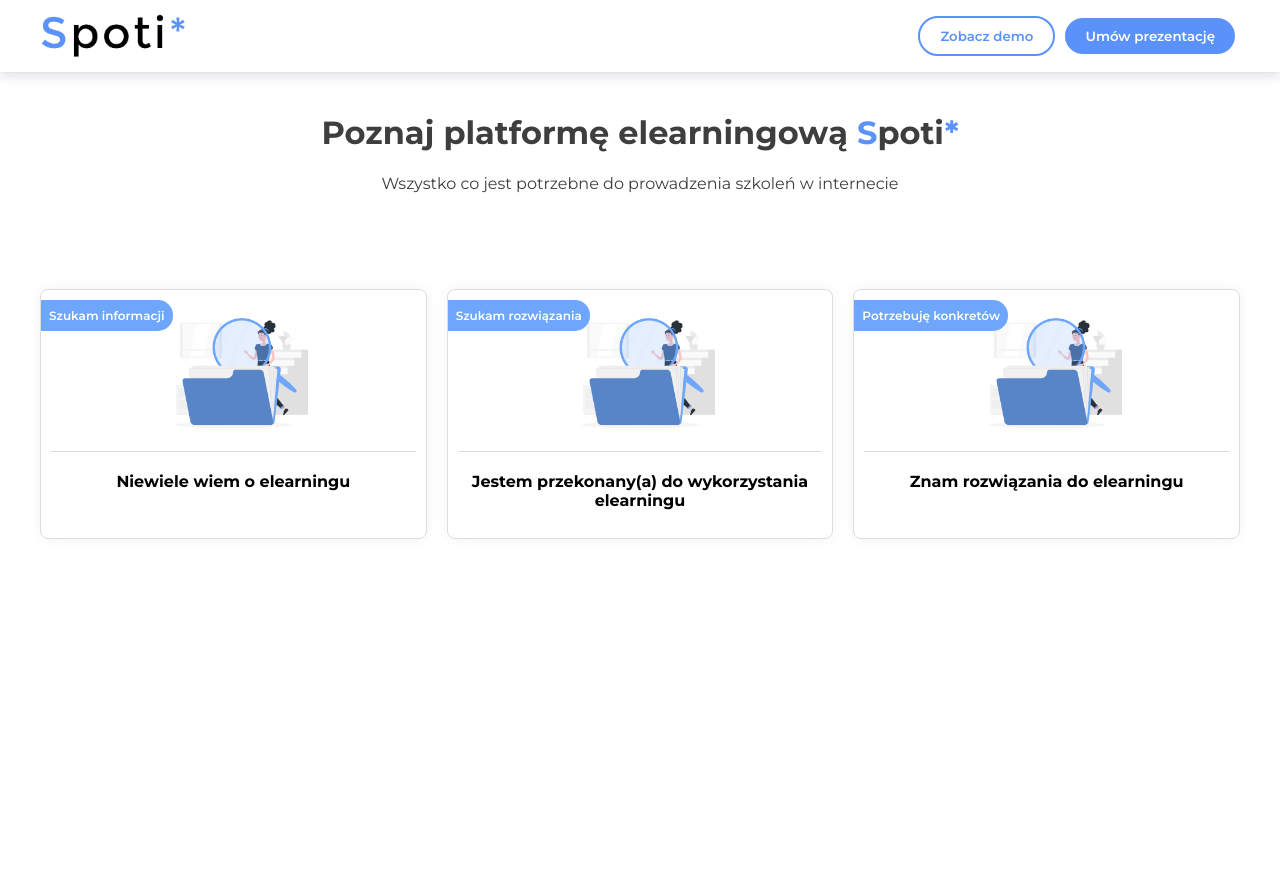
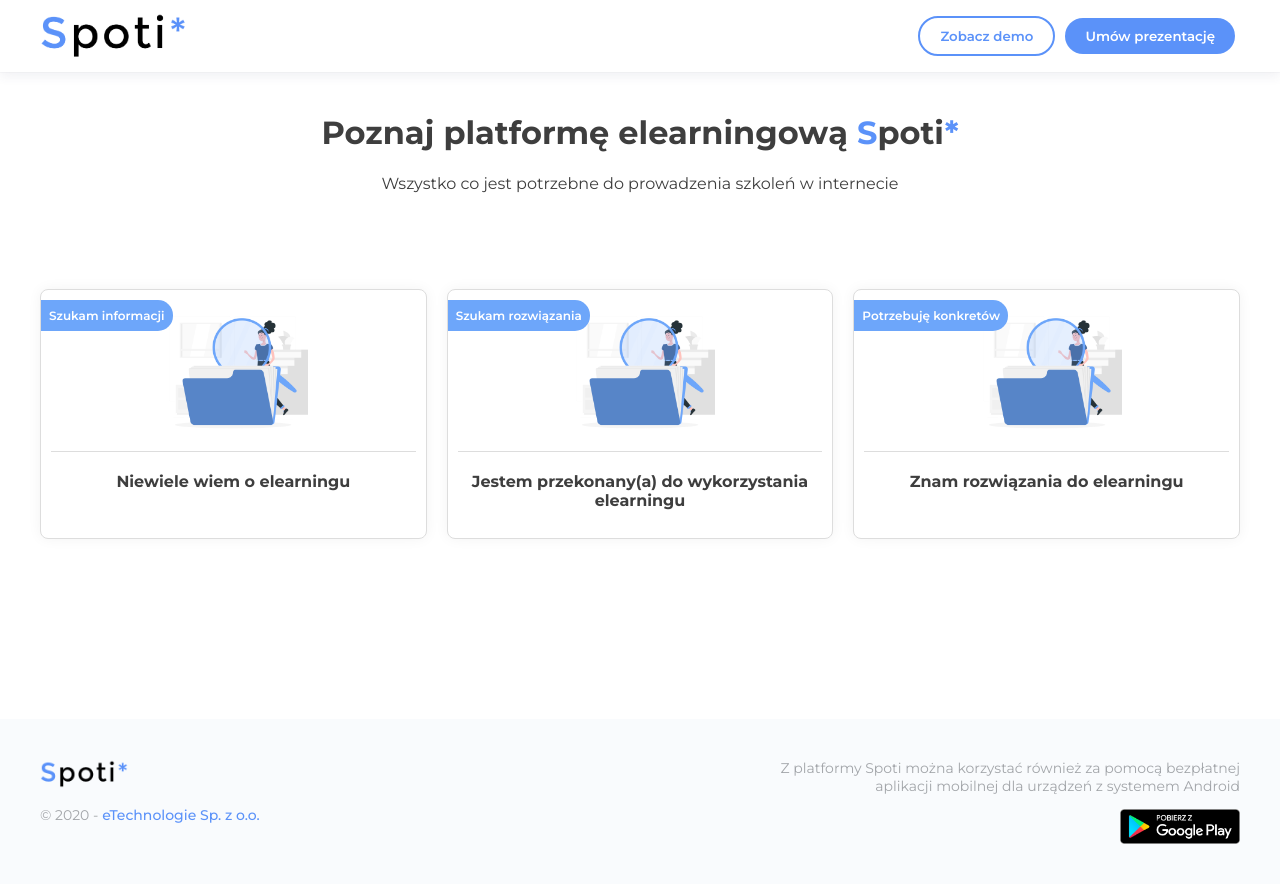
Before and after one commit to okwasniewski/spoti-landing-page, a Gatsby site: page / in a window 1280 px wide. Before the commit the page ends 800 px from the top, so only its background shows below. Built offline with nearby package versions, Linux system fonts and the light colour scheme; Gatsby itself is replaced by a stand-in of ours.

Commit message:
feat: footer & css fixes

```diff
--- a/src/components/burgerMenu/index.scss
+++ b/src/components/burgerMenu/index.scss
@@ -1,9 +1,10 @@
 .burgerWrapper {
   position: fixed;
+  top: 0;
   width: 100%;
   height: 100vh;
   background-color: white;
-  z-index: 9999999;
+  z-index: 9999;
   display: flex;
   flex-direction: column;
   justify-content: center;
--- /dev/null
+++ b/src/components/footer/index.scss
@@ -0,0 +1,51 @@
+.footer {
+  background-color: #f9fbfd;
+  padding: 40px 0px;
+  width: 100%;
+  margin-top: 30px;
+  &__innerWrapper {
+    max-width: 1200px;
+    display: flex;
+    align-content: center;
+    justify-content: space-between;
+    margin: 0 auto;
+  }
+  &__year {
+    color: #a2a5a9;
+    font-size: 14px;
+    a {
+      color: #5b92f9;
+      text-decoration: none;
+      font-weight: 500;
+    }
+  }
+  &__app {
+    font-size: 14px;
+    display: flex;
+    flex-direction: column;
+    align-items: flex-end;
+    text-align: end;
+    p {
+      margin-top: 0px;
+      font-weight: 400;
+      color: #a2a5a9;
+    }
+  }
+  @media (max-width: 748px) {
+    &__innerWrapper {
+      flex-direction: column;
+      align-items: center;
+    }
+    &__app {
+      align-items: center;
+      text-align: center;
+      font-size: 10px;
+    }
+    &__logoWrapper {
+      display: flex;
+      flex-direction: column;
+      align-items: center;
+      justify-content: center;
+    }
+  }
+}
--- /dev/null
+++ b/src/components/footer/index.tsx
@@ -0,0 +1,47 @@
+import React from 'react'
+import { useStaticQuery, graphql } from 'gatsby'
+import Img from 'gatsby-image'
+import './index.scss'
+const Index = () => {
+  const Year = new Date().getFullYear()
+  const LogoData = useStaticQuery(graphql`
+    {
+      footerImage: file(relativePath: { eq: "logo.png" }) {
+        childImageSharp {
+          fixed(width: 90) {
+            ...GatsbyImageSharpFixed
+          }
+        }
+      }
+      googlePlay: file(relativePath: { eq: "google-play.png" }) {
+        childImageSharp {
+          fixed(width: 120) {
+            ...GatsbyImageSharpFixed
+          }
+        }
+      }
+    }
+  `)
+  return (
+    <footer className="footer">
+      <div className="footer__innerWrapper">
+        <div className="footer__logoWrapper">
+          <Img fixed={LogoData.footerImage.childImageSharp.fixed} />
+          <p className="footer__year">
+            © {Year} -
+            <a href="https://etechnologie.pl/"> eTechnologie Sp. z o.o.</a>
+          </p>
+        </div>
+        <div className="footer__app">
+          <p>
+            Z platformy Spoti można korzystać również za pomocą bezpłatnej
+            <br></br>
+            aplikacji mobilnej dla urządzeń z systemem Android
+          </p>
+          <Img fixed={LogoData.googlePlay.childImageSharp.fixed} />
+        </div>
+      </div>
+    </footer>
+  )
+}
+export default Index
--- a/src/components/gridElement/index.scss
+++ b/src/components/gridElement/index.scss
@@ -7,14 +7,17 @@
   border-radius: 8px;
   padding: 10px;
   position: relative;
-  max-height: 250px;
+  height: 250px;
   box-shadow: 0px 0px 14px rgba(0, 0, 0, 0.05);
   transition: 0.3s;
+  text-decoration: none;
   &__title {
     width: 100%;
     border-top: 1px solid #dddddd;
     text-align: center;
     padding: 20px 0px 0px 0px;
+    text-decoration: none;
+    color: #3e3e3e;
   }
   &__ImgWrapper {
     display: flex;
--- a/src/components/gridElement/index.tsx
+++ b/src/components/gridElement/index.tsx
@@ -1,9 +1,10 @@
 import React from 'react'
 import Img from 'gatsby-image'
 import './index.scss'
-
-const Index = ({ fixed, title, badge, color }) => {
+import { Link } from 'gatsby'
+const Index = ({ fixed, title, badge, color, link }) => {
   return (
+    <Link to={link}>
       <div className="gridElement">
         <div className="gridElement__badgeWrapper">
           <p>{badge}</p>
@@ -13,6 +14,7 @@
         </div>
         <h4 className="gridElement__title">{title}</h4>
       </div>
+    </Link>
   )
 }
 
--- a/src/components/navbar/index.scss
+++ b/src/components/navbar/index.scss
@@ -2,9 +2,12 @@
   width: 100%;
   background-color: white;
   box-shadow: 0 1px 0 0 rgba(139, 141, 157, 0.05),
-    0 5px 10px 0 rgba(65, 71, 108, 0.15);
+    0 5px 10px 0 rgba(65, 71, 108, 0.07);
   padding: 11px;
   z-index: 999;
+  img {
+    z-index: 9999999;
+  }
   &__innerWrapper {
     max-width: 1200px;
     display: flex;
@@ -17,6 +20,7 @@
     align-items: center;
     svg {
       font-size: 29px;
+      z-index: 99999;
     }
   }
   @media (max-width: 748px) {
--- a/src/pages/index.tsx
+++ b/src/pages/index.tsx
@@ -30,6 +30,7 @@
           title="Niewiele wiem o elearningu"
           badge="Szukam informacji"
           color="#dasd"
+          link={''}
         />
 
         <GridElement
@@ -38,12 +39,14 @@
           do wykorzystania elearningu"
           badge="Szukam rozwiązania"
           color="#dasd"
+          link={''}
         />
         <GridElement
           fixed={data.SearchingImage.childImageSharp.fixed}
           title="Znam rozwiązania do elearningu"
           badge="Potrzebuję konkretów"
           color="#dasd"
+          link={''}
         />
       </div>
     </MainTemplate>
--- a/src/scss/index.scss
+++ b/src/scss/index.scss
@@ -62,10 +62,14 @@
 }
 .mainGridWrapper {
   display: grid;
-  grid-template-columns: repeat(auto-fit, minmax(300px, 1fr));
+  grid-template-columns: repeat(auto-fit, minmax(300px, 0.8fr));
   grid-gap: 20px;
+  justify-content: center;
   padding-top: 80px;
-  height: 60vh;
+  min-height: 60vh;
+  a {
+    text-decoration: none;
+  }
 }
 @media (max-width: 748px) {
   .mainGridWrapper {
--- a/src/templates/mainTemplate.tsx
+++ b/src/templates/mainTemplate.tsx
@@ -1,15 +1,18 @@
 import React from 'react'
 import Navbar from 'components/navbar'
 import 'scss/index.scss'
-
+import Footer from 'components/footer'
 const Index = ({ children }) => {
   return (
-    <div className="main">
-      <Navbar />
-      <div className="main__contentWrapper">
-        <div className="main__contentInnerWrapper"> {children}</div>
+    <>
+      <div className="main">
+        <Navbar />
+        <div className="main__contentWrapper">
+          <div className="main__contentInnerWrapper"> {children}</div>
+        </div>
+        <Footer />
       </div>
-    </div>
+    </>
   )
 }
 
```
Also changed, not shown: src/images/google-play.png (added). Lines whose indentation alone changed are shown as unchanged.
